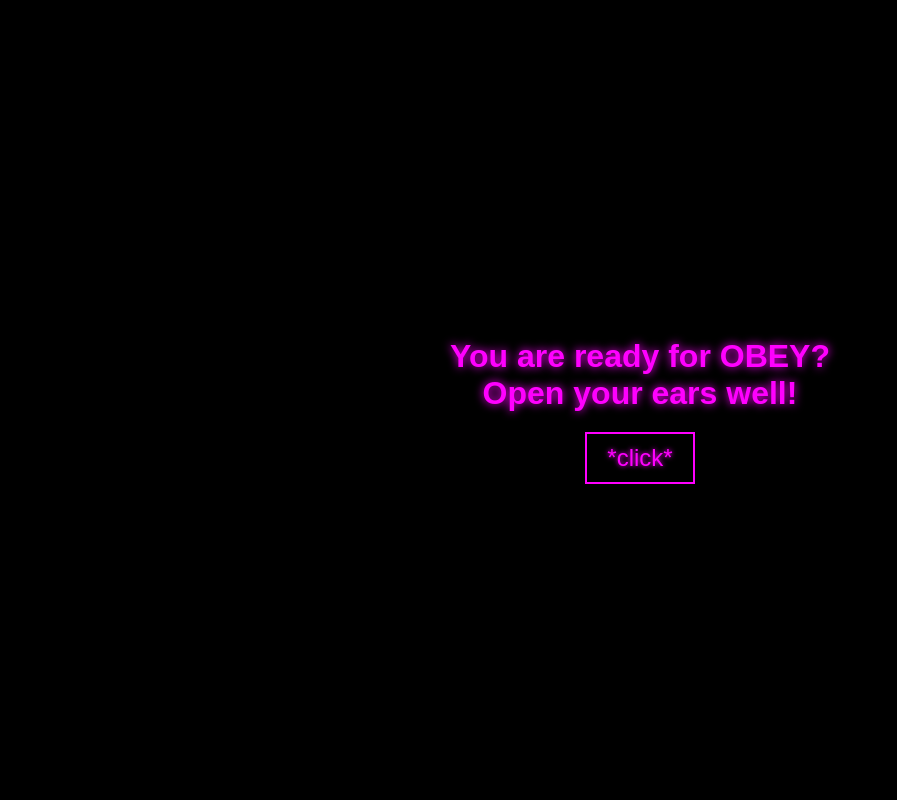
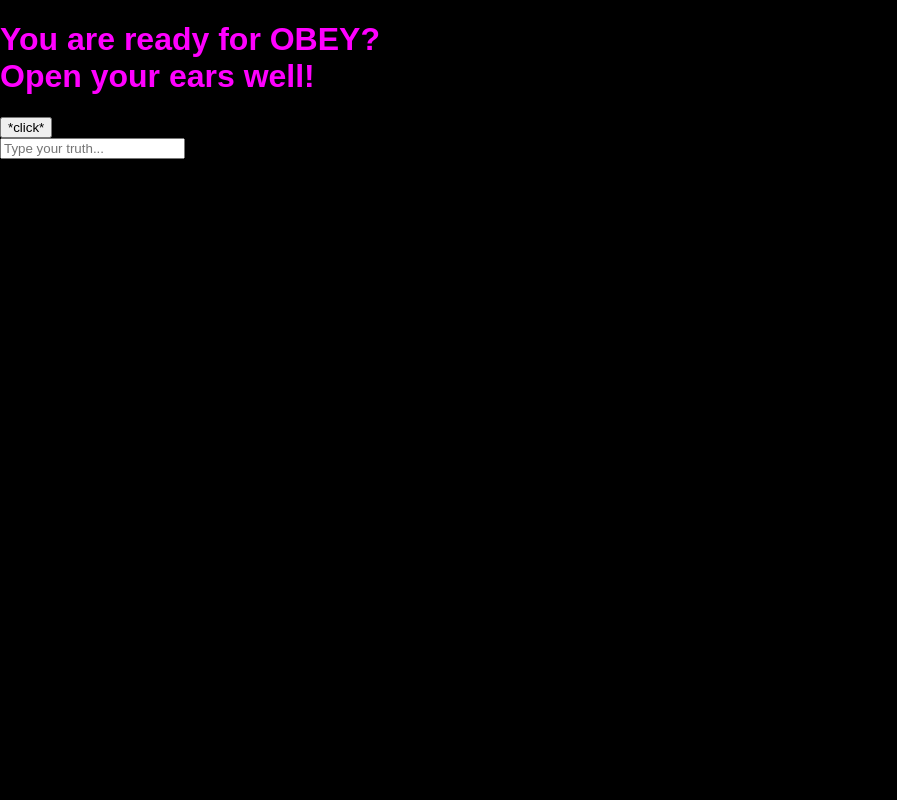
Before and after one commit to SpoilDahlia2d/obeytodahlia, a Flask app: page / in a window 1280 px wide. Shown: the whole page, without its empty margins (0-897 px from the left). Run offline with Flask 3, Linux system fonts and the light colour scheme.

Commit message:
Update index.html

```diff
--- a/templates/index.html
+++ b/templates/index.html
@@ -3,24 +3,23 @@
 <head>
   <meta charset="UTF-8" />
   <meta name="viewport" content="width=device-width, initial-scale=1.0"/>
-  <title>Obey Loop</title>
-  <link rel="stylesheet" href="/static/style.css"/>
+  <title>OBEY</title>
+  <link rel="stylesheet" href="{{ url_for('static', filename='style.css') }}" />
 </head>
 <body>
-  <div id="intro-screen">
-    <h1 class="intro-text">You are ready for OBEY?<br>Open your ears well!</h1>
-    <button id="start-btn">*click*</button>
+  <div id="intro">
+    <h1>You are ready for OBEY?<br>Open your ears well!</h1>
+    <button id="startBtn">*click*</button>
   </div>
 
-  <div id="main-content" style="display: none;">
-    <div id="text-container"></div>
-    <div id="image-container"></div>
+  <div id="inputSection" class="hidden">
+    <input type="text" id="hypnoInput" placeholder="Type your truth..." />
   </div>
 
-  <audio id="audio" loop>
-    <source src="/static/audio.mp3" type="audio/mpeg">
-  </audio>
+  <div id="hypnoText"></div>
+  <div id="popupContainer"></div>
+  <audio id="hypnoAudio" src="{{ url_for('static', filename='audio.mp3') }}"></audio>
 
-  <script src="/static/script.js"></script>
+  <script src="{{ url_for('static', filename='script.js') }}"></script>
 </body>
 </html>
```
